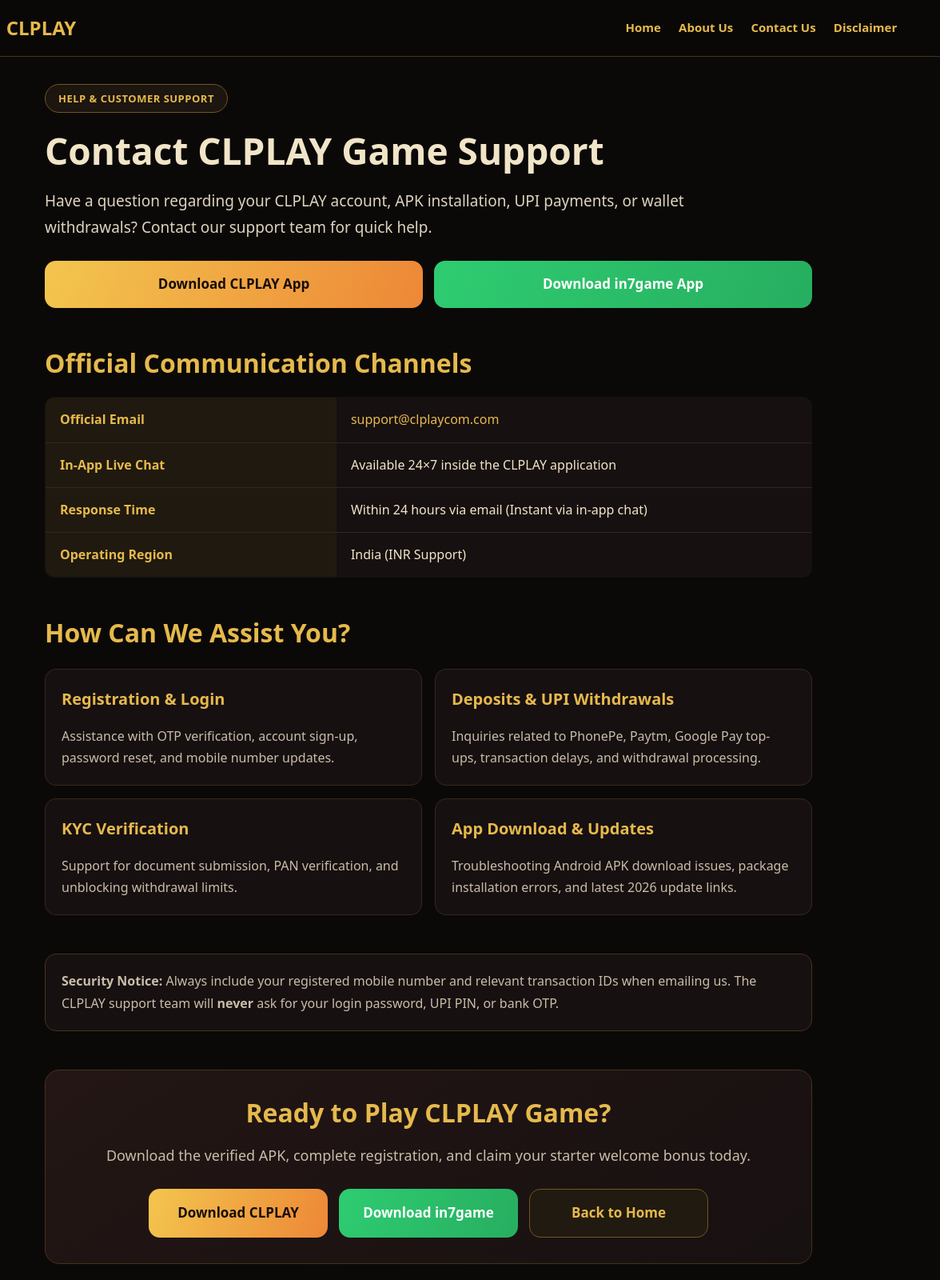
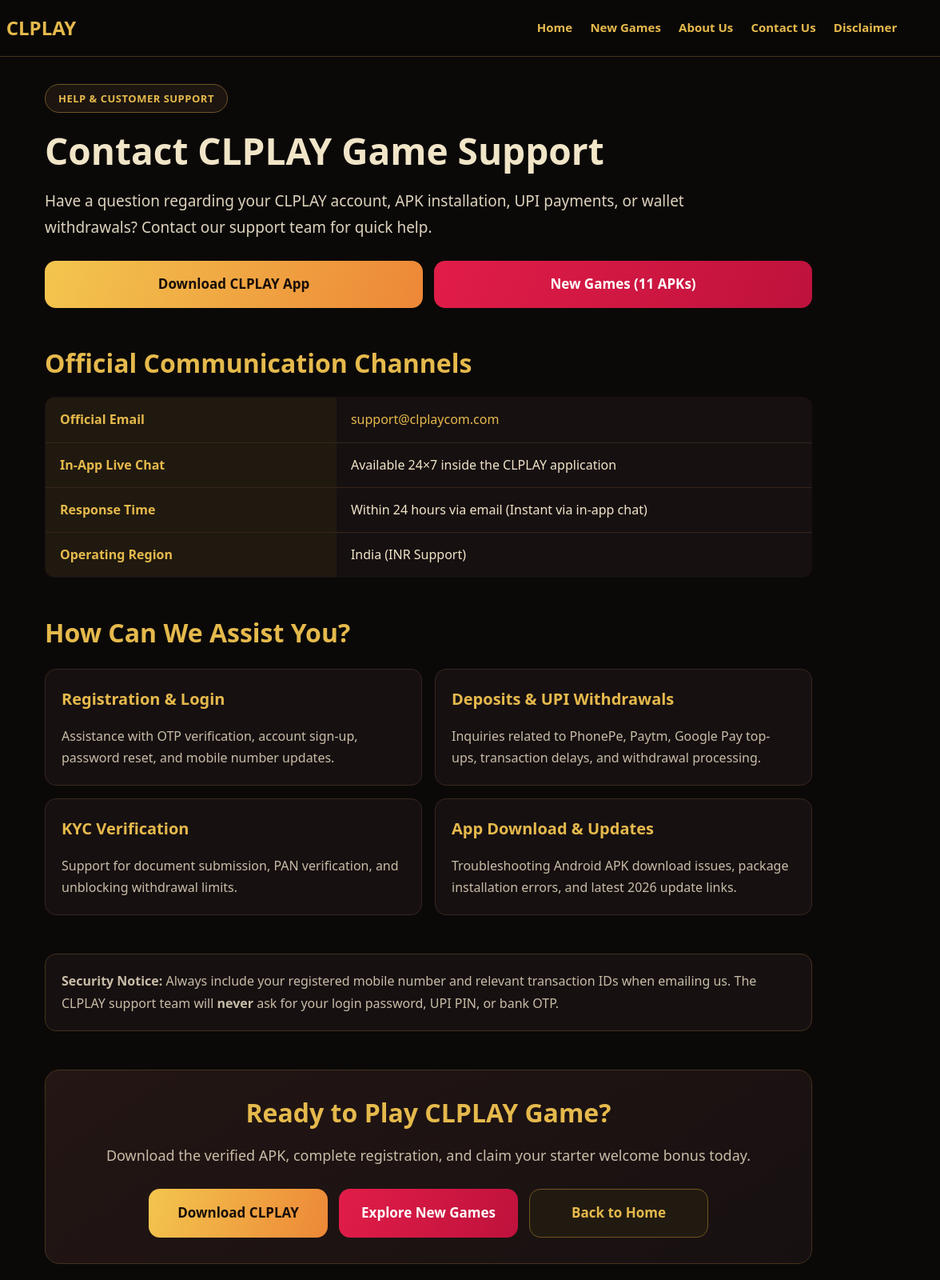
Before and after one commit to ajayjada2624/Clplay-, a plain HTML site: page contact-us.html in a window 1280 px wide. Shown: the top 1600 px of the page at 80% size, 104-1280 px from the left. Drawn offline with Linux system fonts and the light colour scheme.

Commit message:
Update links and styles for new games section

```diff
--- a/contact-us.html
+++ b/contact-us.html
@@ -109,7 +109,7 @@ p,li{font-size:17px;color:var(--muted)}
 .action{display:flex;align-items:center;justify-content:center;text-decoration:none;padding:15px 18px;border-radius:14px;border:1px solid #715622;color:var(--gold);font-weight:800;font-size:17px;background:#211a10;transition:transform .2s,box-shadow .2s}
 .action:hover{transform:translateY(-2px);box-shadow:0 6px 18px rgba(0,0,0,.4)}
 .action.primary-clplay{color:#170d08;background:linear-gradient(110deg,#f3c64e,#ed8737);border:0}
-.action.primary-in7{color:#ffffff;background:linear-gradient(110deg,#2ecc71,#27ae60);border:0}
+.action.primary-newgames{color:#ffffff;background:linear-gradient(110deg,#e11d48,#be123c);border:0}
 
 .note{padding:20px;border:1px solid var(--line);border-radius:14px;background:#171011;color:var(--muted);margin:24px 0}
 .grid{display:grid;grid-template-columns:repeat(2,minmax(0,1fr));gap:16px;margin:24px 0 44px}
@@ -156,6 +156,7 @@ footer .footer-links{display:flex;flex-wrap:wrap;justify-content:center;gap:10px
   <button class="menu" aria-label="Open menu" onclick="document.querySelector('nav').classList.toggle('open')">☰</button>
   <nav>
     <a href="/">Home</a>
+    <a href="new-games.html">New Games</a>
     <a href="about-us.html">About Us</a>
     <a href="contact-us.html">Contact Us</a>
     <a href="disclaimer.html">Disclaimer</a>
@@ -169,7 +170,7 @@ footer .footer-links{display:flex;flex-wrap:wrap;justify-content:center;gap:10px
 
   <div class="actions">
     <a class="action primary-clplay" href="https://share-ijtvvfn3ct.f8game.online/share/agent/AA60APTU?data=eyJtIjoyLCJsYW5nIjoiZW4iLCJpZCI6MX0=" target="_blank" rel="sponsored noopener noreferrer">Download CLPLAY App</a>
-    <a class="action primary-in7" href="https://share.in7v5.com/share/agent/AA6JXC91" target="_blank" rel="sponsored noopener noreferrer">Download in7game App</a>
+    <a class="action primary-newgames" href="new-games.html">New Games (11 APKs)</a>
   </div>
 
   <section>
@@ -215,7 +216,7 @@ footer .footer-links{display:flex;flex-wrap:wrap;justify-content:center;gap:10px
     <p>Download the verified APK, complete registration, and claim your starter welcome bonus today.</p>
     <div class="actions">
       <a class="action primary-clplay" href="https://clplay.win?inviteCode=RSF2W5N&amp;from=app" target="_blank" rel="sponsored noopener noreferrer">Download CLPLAY</a>
-      <a class="action primary-in7" href="https://share.in7v5.com/share/agent/AA6JXC91" target="_blank" rel="sponsored noopener noreferrer">Download in7game</a>
+      <a class="action primary-newgames" href="new-games.html">Explore New Games</a>
       <a class="action" href="/">Back to Home</a>
     </div>
   </section>
@@ -230,6 +231,7 @@ footer .footer-links{display:flex;flex-wrap:wrap;justify-content:center;gap:10px
 
   <div class="footer-links">
     <a href="/">Home</a>
+    <a href="new-games.html">New Games</a>
     <a href="about-us.html">About Us</a>
     <a href="contact-us.html">Contact Us</a>
     <a href="disclaimer.html">Disclaimer</a>
@@ -238,8 +240,7 @@ footer .footer-links{display:flex;flex-wrap:wrap;justify-content:center;gap:10px
   <p>Support Email: <a href="mailto:support@clplaycom.com">support@clplaycom.com</a></p>
   <p>18+ only. Real-cash gaming involves financial risk. Please play responsibly.</p>
   <p>
-    <a href="https://clplay.win?inviteCode=RSF2W5N&amp;from=app" target="_blank" rel="sponsored noopener noreferrer">CLPLAY Official</a> |
-    <a href="https://share.in7v5.com/share/agent/AA6JXC91" target="_blank" rel="sponsored noopener noreferrer">in7game Portal</a>
+    <a href="https://clplay.win?inviteCode=RSF2W5N&amp;from=app" target="_blank" rel="sponsored noopener noreferrer">CLPLAY Official</a>
   </p>
 </footer>
 
```
